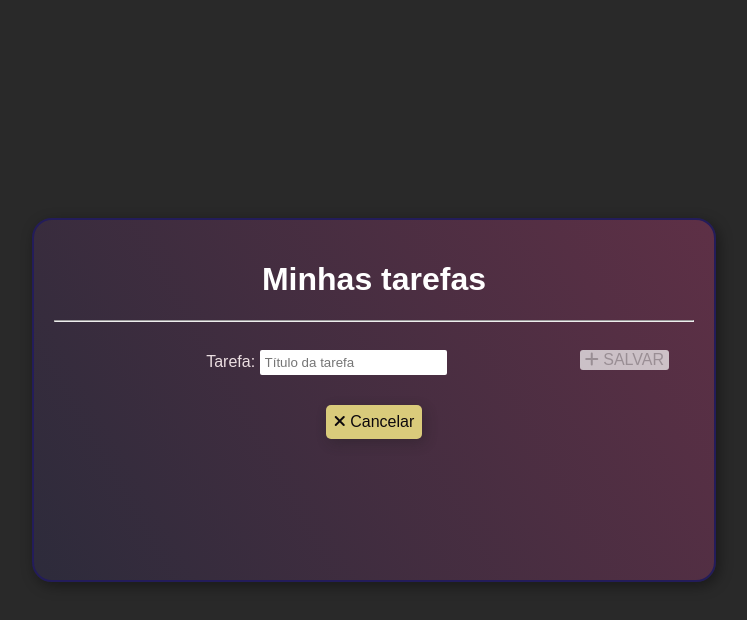
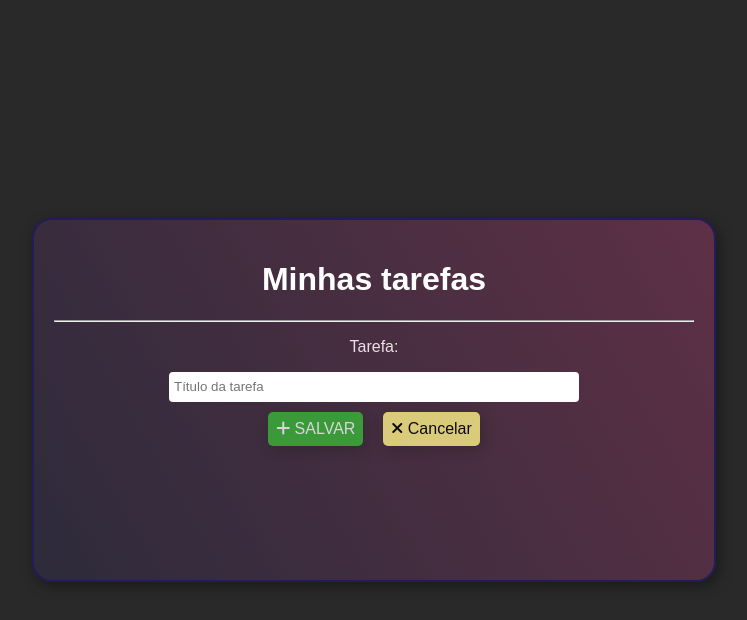
Before and after one commit to paulodetarsoteles/TodoListBasicSPA, an Angular app: page / in a window 1280 px wide. Both pictures are taken after a click on the button "Nova Tarefa". Shown: the top 620 px of the page, without its empty margins (266-1013 px from the left). Built offline with nearby package versions, Linux system fonts and the light colour scheme.

Commit message:
Ajustes dos botoes

```diff
--- a/src/app/app.component.html
+++ b/src/app/app.component.html
@@ -31,17 +31,23 @@
 
   <div id="modal" *ngIf="mode == 'add'">
     <form [formGroup]="form">
-      <fieldset class="formTodo">
-        <label>Tarefa: </label>
+      <p><label>Tarefa: </label></p>
+      <div>
         <input class="inputTodo" type="text" placeholder="Título da tarefa" maxlength="30" formControlName="title">
-        <button class="buttonLi" [disabled]="form.invalid" (click)="add()">
-          <i class="fas fa-plus"></i>
-          SALVAR
-        </button>
-        <div class="caution" *ngIf="form.invalid && !form.pristine">
-          <small>* Este campo deve conter entre 5 e 30 caracteres</small>
+        <div>
+          <button class="buttonSave" [disabled]="form.invalid" (click)="add()">
+            <i class="fas fa-plus"></i>
+            SALVAR
+          </button>
+          <button class="buttonCancel" (click)="changeMode('list')">
+            <i class="fas fa-times"></i>
+            Cancelar
+          </button>
         </div>
-      </fieldset>
+      </div>
+      <div *ngIf="form.invalid && !form.pristine">
+        <p><small class="caution"> Este campo deve conter entre 5 e 30 caracteres </small></p>
+      </div>
     </form>
   </div>
 
@@ -49,8 +55,4 @@
     <i class="fas fa-plus"></i>
     Nova Tarefa
   </button>
-  <button class="buttonCancel" (click)="changeMode('list')" *ngIf="mode == 'add'">
-    <i class="fas fa-times"></i>
-    Cancelar
-  </button>
 </div>
--- a/src/styles.css
+++ b/src/styles.css
@@ -31,15 +31,13 @@ h1 {
   box-shadow: 3px 4px 14px 0px rgb(0, 0, 0, 0.39);
 }
 
-.formTodo {
-  border-style: none;
-  padding: 20px;
-}
-
 .inputTodo {
+  min-height: 20px;
+  min-width: 30em;
   border-style: none;
   padding: 5px;
-  border-radius: 2px;
+  border-radius: 4px;
+  align-items: left;
 }
 
 .ulTodo {
@@ -81,11 +79,10 @@ h1 {
   font-size: 1em;
   font-style: italic;
   width: 80%;
-  display: flex;
   padding: 5px;
   margin: 10px;
-  align-items: center;
-  justify-content: center;
+  /* align-items: center;
+  justify-content: center; */
   background-color: #ce2222;
   color: rgb(255, 255, 255);
   border-radius: 4px;
@@ -95,7 +92,7 @@ h1 {
 .buttonAdd {
   cursor: pointer;
   border: none;
-  background-color: #38b36b;
+  background-color: #316fa8;
   color: #fff;
   font-size: 1em;
   opacity: 0.8;
@@ -107,6 +104,25 @@ h1 {
 }
 
 .buttonAdd:hover {
+  opacity: 1;
+  transition: opacity 0.3s;
+}
+
+.buttonSave {
+  cursor: pointer;
+  border: none;
+  background-color: #39b639;
+  color: #ffffff;
+  font-size: 1em;
+  opacity: 0.8;
+  transition: opacity 0.5s;
+  padding: 8px;
+  margin: 10px;
+  border-radius: 5px;
+  box-shadow: 3px 4px 14px 0px rgba(27, 27, 27, 0.39);
+}
+
+.buttonSave:hover {
   opacity: 1;
   transition: opacity 0.3s;
 }
```
